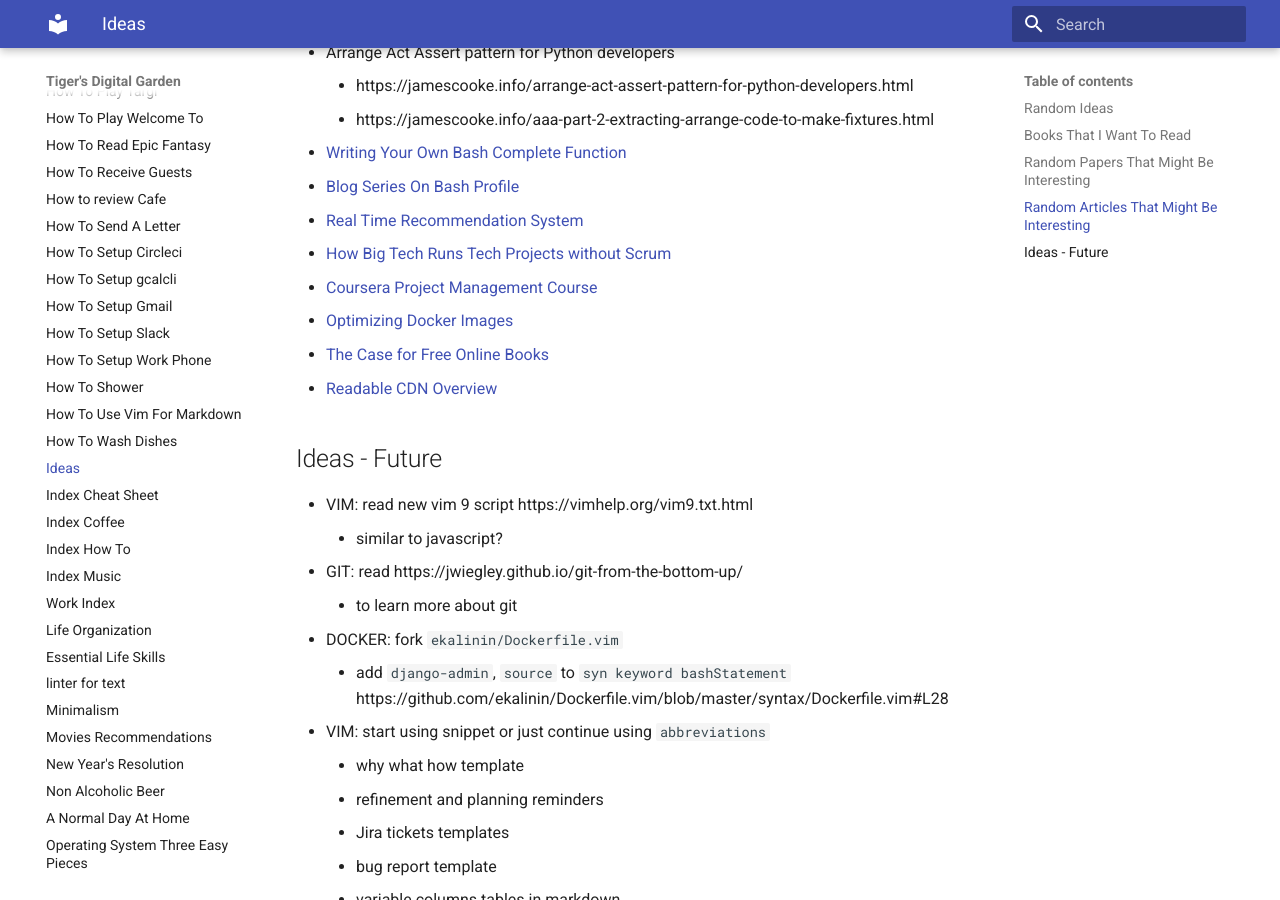
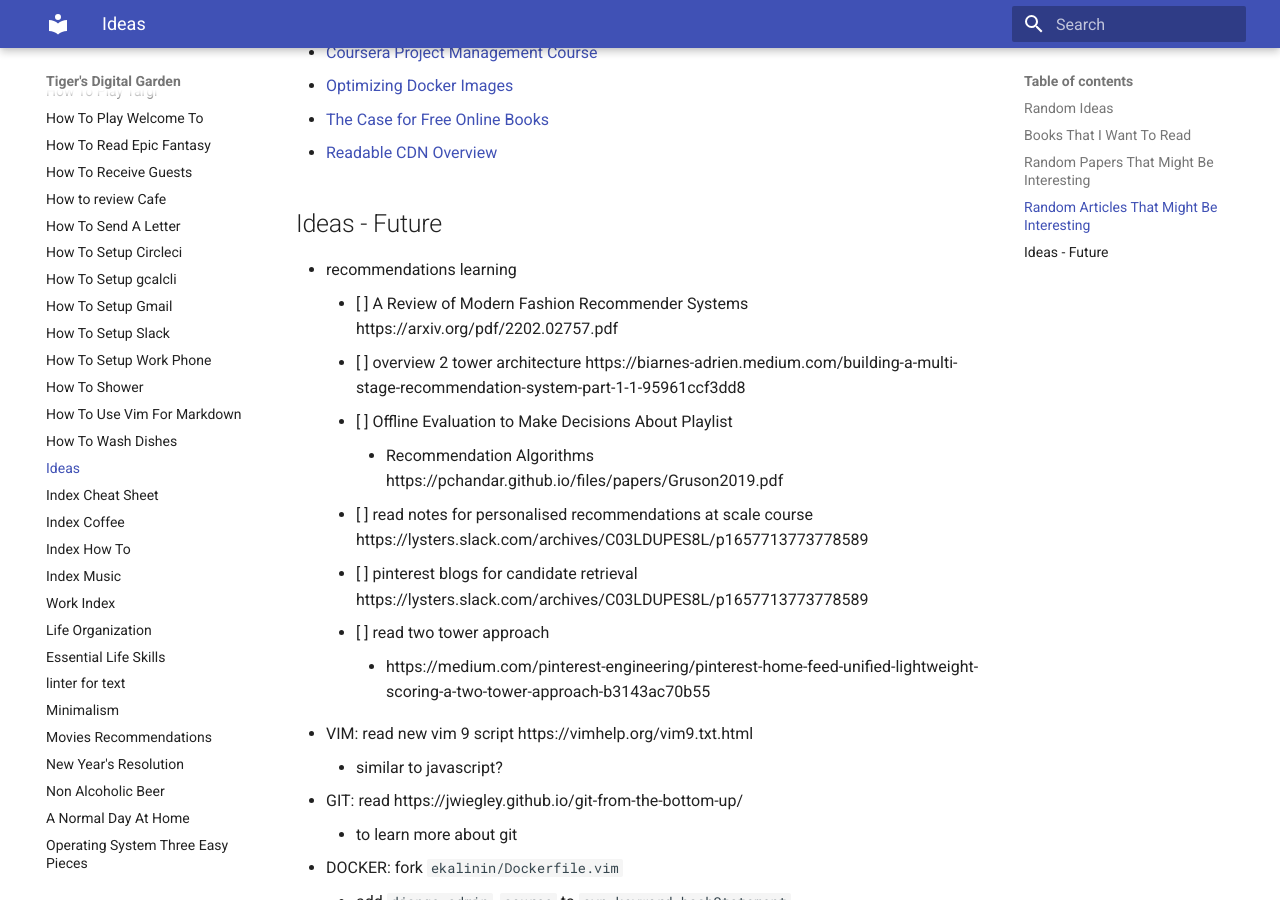
Before and after one commit to ynotstartups/notes, an MkDocs documentation site: the page built from notes/ideas.md, in a window 1280 px wide and 900 px high, scrolled down 3233 px. Built offline with MkDocs 1.6.1 and Material for MkDocs 9.7.7, drawn with Linux system fonts in a browser that asks for light colours; some of the changed text lies outside the part shown.

Commit message:
add ideas

```diff
--- a/notes/ideas.md
+++ b/notes/ideas.md
@@ -109,6 +103,15 @@ _later_
 
 ## Ideas - Future
 
+- recommendations learning
+  - [ ] A Review of Modern Fashion Recommender Systems https://arxiv.org/pdf/2202.02757.pdf
+  - [ ] overview 2 tower architecture https://biarnes-adrien.medium.com/building-a-multi-stage-recommendation-system-part-1-1-95961ccf3dd8
+  - [ ] Offline Evaluation to Make Decisions About Playlist
+    - Recommendation Algorithms https://pchandar.github.io/files/papers/Gruson2019.pdf
+  - [ ] read notes for personalised recommendations at scale course https://lysters.slack.com/archives/C03LDUPES8L/p1657713773778589
+  - [ ] pinterest blogs for candidate retrieval https://lysters.slack.com/archives/C03LDUPES8L/p1657713773778589
+  - [ ] read two tower approach
+    - https://medium.com/pinterest-engineering/pinterest-home-feed-unified-lightweight-scoring-a-two-tower-approach-b3143ac70b55
 - VIM: read new vim 9 script https://vimhelp.org/vim9.txt.html
   - similar to javascript?
 - GIT: read https://jwiegley.github.io/git-from-the-bottom-up/
```
Also changed, not shown: other parts of notes/ideas.md (+0 -6 lines).
